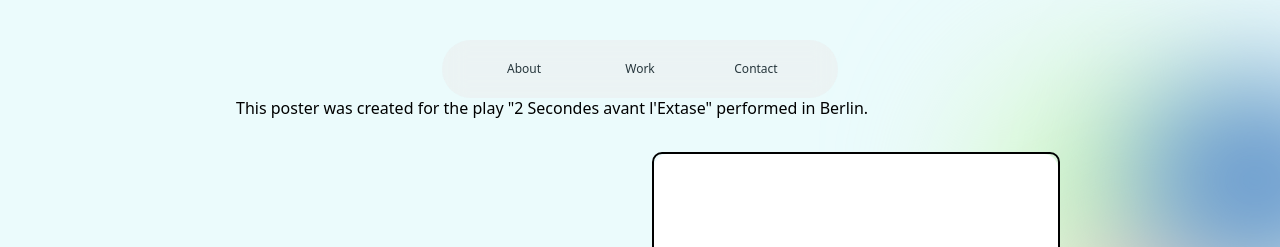
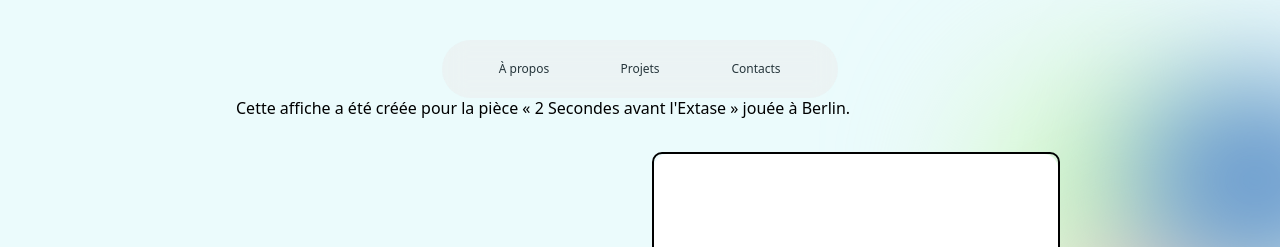
Before and after one commit to AlessandroBocquet/Portfolio-Alessandro, a plain HTML site: page projets/projet-2secondes.html in a window 1280 px wide. Shown: the top 247 px of the page. Drawn offline with Linux system fonts and the light colour scheme.

Commit message:
Update de 2 secondes qui était en anglais
Anglais --> francais

```diff
--- a/projets/projet-2secondes.html
+++ b/projets/projet-2secondes.html
@@ -21,15 +21,15 @@
             <header class="sticky">
                 <nav id="menu">
                     <div class="nav-links">
-                        <a href="/index.html#about">About</a>
-                        <a href="/index.html#work">Work</a>
-                        <a href="/index.html#contact">Contact</a>
+                        <a href="/index.html#about">À propos</a>
+                        <a href="/index.html#work">Projets</a>
+                        <a href="/index.html#contact">Contacts</a>
                     </div>
                 </nav>
             </header>
             <div class="project-name">
                 <div class="inside-projet">
-                    <h3>This poster was created for the play "2 Secondes avant l'Extase" performed in Berlin.</h3>
+                    <h3>Cette affiche a été créée pour la pièce « 2 Secondes avant l'Extase » jouée à Berlin.</h3>
                     <div class="antigone">
                         <img class="imgdescr3" src="/assets//AfficheAntigoneA2.png" alt="Poster for 2 Secondes avant l'Extase">
                         <img class="imgdescr3 bordure" src="/assets/noiretblanc2secondes.png" alt="Black and white version of the poster">
```
